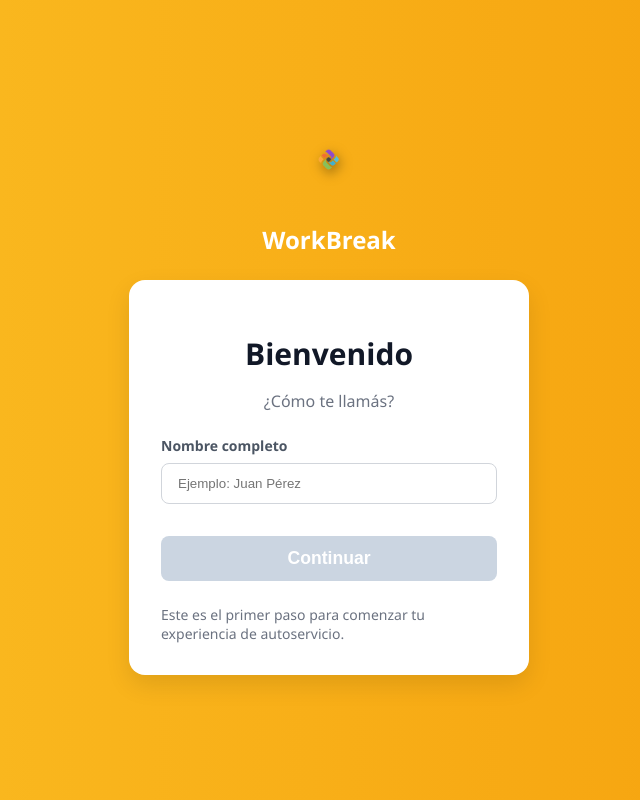
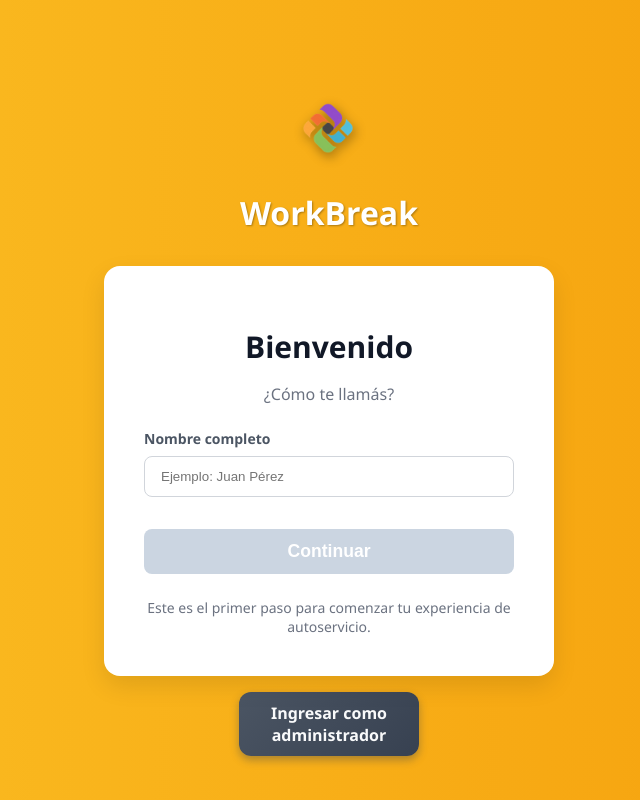
Before and after one commit to LeandroNahuelGomez/WorkBreak, a plain HTML site: page frontend/pages/login-user.html in a window 1280 px wide. Shown: the whole page, without its empty margins (311-951 px from the left). Drawn offline with Linux system fonts and the light colour scheme.

Commit message:
Guardo cambios en frontend

```diff
--- a/frontend/pages/login-user.html
+++ b/frontend/pages/login-user.html
@@ -5,9 +5,8 @@
   <meta charset="UTF-8" />
   <meta name="viewport" content="width=device-width, initial-scale=1.0" />
   <title>Login Usuario - Autoservicio</title>
-    <link rel="stylesheet" href="../styles/login-user.css">
+  <link rel="stylesheet" href="../styles/login-user.css" />
 </head>
-
 
 <body>
   <div class="branding">
@@ -23,18 +22,18 @@
       <label for="userName">Nombre completo</label>
       <input type="text" id="userName" placeholder="Ejemplo: Juan Pérez" required />
       <button type="submit" id="continueBtn" disabled>Continuar</button>
+
       <div class="info">
         Este es el primer paso para comenzar tu experiencia de autoservicio.
       </div>
     </form>
   </div>
 
-    <script type="module" src="../js/api.js"></script>
-    <script type="module" src="../js/login-user.js"></script>
-
-</body>
+  <!-- Botón administrador afuera y debajo del formulario -->
+  <a href="login-admin.html" class="admin-btn">Ingresar como administrador</a>
 
   <script type="module" src="../js/api.js"></script>
   <script type="module" src="../js/login-user.js"></script>
+</body>
 
 </html>
--- a/frontend/styles/estilos.css
+++ b/frontend/styles/estilos.css
@@ -916,13 +916,22 @@ body {
   align-items: center;
   box-shadow: 0 2px 6px rgba(0, 0, 0, 0.15);
   position: relative;
+  height: 100px; /* fijás una altura para que no crezca con el logo */
+  overflow: visible; /* permite que el logo sobresalga */
 }
 
-/* Logo más grande */
+/* Logo grande, pero sin que agrande el header */
 .logo {
-  height: 120px;
-  flex-shrink: 0;
+  height: 200px;
+  position: absolute;
+  left: 2rem;
+  top: 50%;
+  transform: translateY(-40%);
+  z-index: 2;
+  pointer-events: none;
 }
+
+
 
 /* Título centrado vertical y horizontalmente */
 .titulo {
@@ -1345,111 +1354,12 @@ body {
 
 
 
-/* ----------------------------- */
 
-.hero p {
-    font-size: 1.2rem;
-    margin-bottom: 2rem;
-    opacity: 0.9;
-}
-
-/* ----------------------------- */
-
-.bienvenidos {
-    background-color: white;
-    border: 3px solid #ff6b35;
-    border-radius: 1rem;
-    box-shadow: 0 8px 20px rgba(255, 107, 53, 0.3);
-    padding: 2rem;
-    max-width: 900px;
-    margin: 2rem auto;
-    box-sizing: border-box;
-}
-
-/* ----------------------------- */
-
-.bienvenidos h2 {
-    color: #ff6b35;
-    font-weight: 700;
-    text-align: center;
-    margin-bottom: 1rem;
-}
-
-.bienvenidos p {
-    color: #555;
-    text-align: center;
-    margin-bottom: 2rem;
-}
-
-/* ----------------------------- */
-
-.bienvenidos .btn-primary {
-    background-color: #ff6b35;
-    border-color: #ff6b35;
-}
-
-.bienvenidos .btn-primary:hover {
-    background-color: #e05e2a;
-    border-color: #e05e2a;
-}
-
-.bienvenidos .btn-outline-secondary {
-    border-color: #ff6b35;
-    color: #ff6b35;
-}
-
-.bienvenidos .btn-outline-secondary:hover {
-    background-color: #ff6b35;
-    color: white;
-    border-color: #ff6b35;
-}
-
-/* ----------------------------- */
-
-.bienvenidos .formulario-y-logo {
-    display: flex;
-    align-items: stretch;
-    justify-content: center;
-    gap: 2rem;
-    flex-wrap: wrap;
-}
-
-/* ----------------------------- */
-
-.bienvenidos .formulario-y-logo form {
-    max-width: 450px;
-    flex: 1 1 300px;
-    font-size: 1.1rem;
-    box-sizing: border-box;
-    display: flex;
-    flex-direction: column;
-    justify-content: center;
-}
-
-/* ----------------------------- */
-
-.bienvenidos .formulario-y-logo form input,
-.bienvenidos .formulario-y-logo form select,
-.bienvenidos .formulario-y-logo form textarea {
-    font-size: 1.1rem;
-    padding: 0.5rem 0.75rem;
-    margin-bottom: 1rem;
-}
-
-/* ----------------------------- */
-
-.bienvenidos .formulario-y-logo form button {
-    font-size: 1.1rem;
-    padding: 0.6rem 1.2rem;
-    cursor: pointer;
-}
-
-/* ----------------------------- */
 
 #logoWorkBreak {
     width: auto;
-    height: 100%;
-    max-width: 450px;
+    height: 220px;         /* Agrandado */
+    max-width: 550px;      /* Agrandado */
     cursor: pointer;
     transition: transform 0.2s;
     user-select: none;
@@ -1457,28 +1367,15 @@ body {
     object-fit: contain;
     position: relative;
     right: -100px;
-    top: 200px;             /* lo subí de 110px a 160px para bajarlo más */
+    /* Eliminado top: 200px para que no se baje demasiado */
 }
-
 
 #logoWorkBreak:hover {
     transform: scale(1.1);
 }
 
+
 /* ----------------------------- */
-
-
-
-
-
-
-
-
-
-
-
-
-
 
 /* ==========================
    Estilos generales para modo oscuro
--- a/frontend/styles/login-user.css
+++ b/frontend/styles/login-user.css
@@ -1,3 +1,6 @@
+/* ------------------------ */
+/* RESET Y BASE            */
+/* ------------------------ */
 * {
   box-sizing: border-box;
 }
@@ -13,43 +16,68 @@ body {
   min-height: 100vh;
 }
 
+/* ------------------------ */
+/* BRANDING (Logo + Nombre) */
+/* ------------------------ */
+
 .branding {
+  position: relative; /* para que hijos absolutos se posicionen relativo a este */
   display: flex;
   flex-direction: column;
   align-items: center;
-    margin-bottom: 1.5rem;
-    /* Reduce el espacio entre logo y login-box */
+  margin-bottom: 2rem; /* espacio para separar del form */
+  width: 220px;
+  height: 220px; /* altura fija para que el contenedor tenga espacio */
 }
 
 .logo {
-    width: 90px;
+  width: 220px;
   height: auto;
-    filter: drop-shadow(2px 4px 6px rgba(0, 0, 0, 0.5));
-    margin-bottom: 0.5rem;
-    /* Controla separación entre logo y nombre */
+  filter: drop-shadow(2px 4px 6px rgba(0, 0, 0, 0.4));
+  position: relative;
+  z-index: 10;
 }
 
 .app-name {
-    font-size: 1.5rem;
-    font-weight: bold;
-    color: white;
+  position: absolute;
+  bottom: 30px;       /* sube el título 20px más */
+  left: 50%;
+  transform: translateX(-50%);
+  font-size: 2rem;
+  font-weight: 800;
+  color: #fff;
+  text-shadow: 1px 1px 2px rgba(0, 0, 0, 0.3);
+  user-select: none;
+  z-index: 20;
+  white-space: nowrap;
 }
 
 
+
+
+/* ------------------------ */
+/* CONTENEDOR DE LOGIN      */
+/* ------------------------ */
 .login-box {
   background: white;
   border-radius: 1rem;
   box-shadow: 0 10px 25px rgba(0, 0, 0, 0.1);
   width: 100%;
-    max-width: 400px;
-    padding: 2rem;
+  max-width: 450px;
+  padding: 2.5rem;
   text-align: center;
+  margin-top: -30px; /* sube el formulario más cerca del logo */
+  position: relative;
+  z-index: 1;
 }
 
 .login-box h1 {
+  font-size: 1.875rem;
+  color: #111827;
   margin-bottom: 0.5rem;
-    color: #111827;
-    font-size: 1.875rem;
+  position: relative;
+  top: 0; /* sin subir el título, está dentro del formulario */
+  z-index: 2;
 }
 
 .login-box p {
@@ -57,6 +85,9 @@ body {
   margin-bottom: 1.5rem;
 }
 
+/* ------------------------ */
+/* FORMULARIO DE USUARIO   */
+/* ------------------------ */
 .form {
   text-align: left;
 }
@@ -65,8 +96,8 @@ body {
   display: block;
   font-size: 0.875rem;
   font-weight: 600;
+  color: #4b5563;
   margin-bottom: 0.5rem;
-    color: #4b5563;
 }
 
 .form input[type="text"] {
@@ -74,9 +105,9 @@ body {
   padding: 0.75rem 1rem;
   border: 1px solid #d1d5db;
   border-radius: 0.5rem;
+  margin-bottom: 1rem;
   outline: none;
-    transition: border-color 0.3s;
-    margin-bottom: 1rem;
+  transition: border-color 0.3s, box-shadow 0.3s;
 }
 
 .form input:focus {
@@ -84,6 +115,9 @@ body {
   box-shadow: 0 0 0 3px rgba(59, 130, 246, 0.2);
 }
 
+/* ------------------------ */
+/* BOTÓN CONTINUAR         */
+/* ------------------------ */
 .form button {
   margin-top: 1rem;
   width: 100%;
@@ -95,7 +129,7 @@ body {
   border: none;
   border-radius: 0.5rem;
   cursor: pointer;
-    transition: all 0.2s ease-in-out;
+  transition: background-color 0.2s ease-in-out, transform 0.2s;
 }
 
 .form button:hover {
@@ -108,8 +142,42 @@ body {
   cursor: not-allowed;
 }
 
+/* ------------------------ */
+/* BOTÓN ADMIN (link)       */
+/* ------------------------ */
+.admin-btn {
+  display: block;
+  margin: 1rem auto 0 auto;
+  width: 180px;
+  padding: 0.6rem 1.2rem;
+  text-align: center;
+  font-weight: 700;
+  background: linear-gradient(135deg, #4b5563, #374151);
+  color: #f9fafb;
+  border-radius: 0.75rem;
+  box-shadow: 0 4px 8px rgba(55, 65, 81, 0.4);
+  text-decoration: none;
+  transition: background 0.3s ease, box-shadow 0.3s ease, transform 0.2s ease;
+  cursor: pointer;
+  user-select: none;
+  font-family: 'Segoe UI', Tahoma, Geneva, Verdana, sans-serif;
+}
+
+.admin-btn:hover {
+  background: linear-gradient(135deg, #1f2937, #111827);
+  box-shadow: 0 6px 14px rgba(31, 41, 55, 0.7);
+  transform: scale(1.08);
+}
+
+
+
+
+/* ------------------------ */
+/* TEXTO INFORMATIVO       */
+/* ------------------------ */
 .info {
   margin-top: 1.5rem;
   font-size: 0.875rem;
   color: #6b7280;
+  text-align: center;
 }
```
Lines whose indentation alone changed are shown as unchanged.
